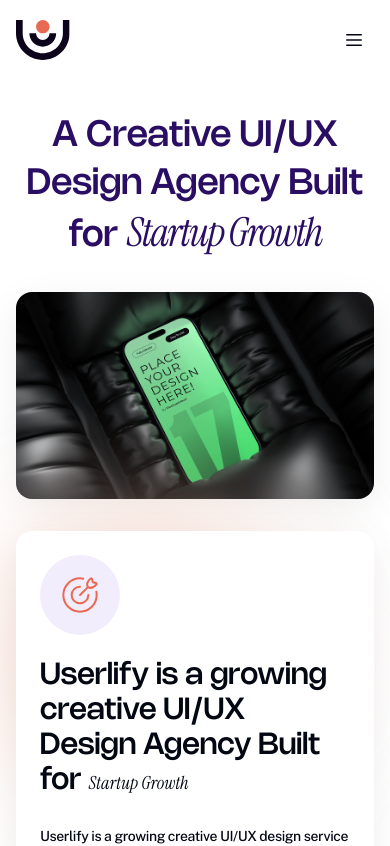
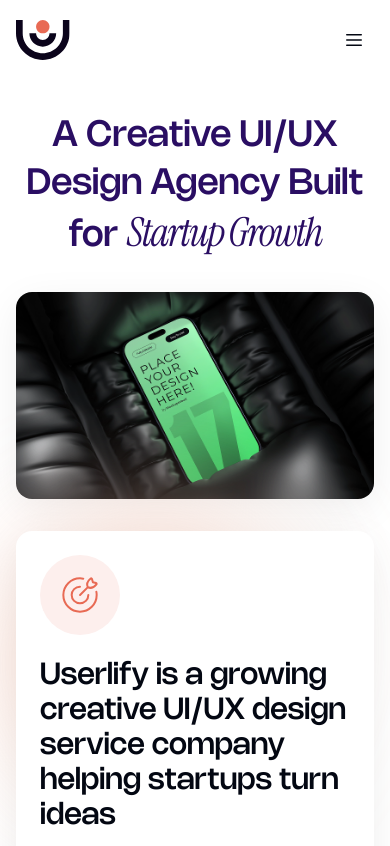
Before and after one commit to SparkStudio-Ltd/userlify, a Next.js app: page /about in a window 390 px wide. Shown: the top 846 px of the page. Built offline with nearby package versions, Linux system fonts and the light colour scheme; a web font is replaced by a local one.

Commit message:
fix: Comment out OurTeamSection in AboutPage and adjust layout in AboutTopSection for improved responsiveness

```diff
--- a/src/app/about/page.tsx
+++ b/src/app/about/page.tsx
@@ -79,9 +79,9 @@
       <div ref={aboutTopRef}>
         <AboutTopSection />
       </div>
-      <div ref={ourTeamRef}>
+      {/* <div ref={ourTeamRef}>
         <OurTeamSection />
-      </div>
+      </div> */}
       <div ref={aboutWhyChooseRef}>
         <AboutWhyChooseSection />
       </div>
--- a/src/components/sections/AboutTop.tsx
+++ b/src/components/sections/AboutTop.tsx
@@ -19,22 +19,22 @@
               </h1>
             </div>
 
-            <div className="grid grid-cols-1 lg:grid-cols-2 items-center gap-8 md:gap-12 lg:gap-16">
-              <div className="overflow-hidden rounded-2xl md:rounded-4xl shadow-soft-lg">
+            <div className="grid grid-cols-1 lg:grid-cols-2 items-stretch gap-8 md:gap-12 lg:gap-16">
+              <div className="h-full overflow-hidden rounded-2xl md:rounded-4xl shadow-soft-lg">
                 <Image
                   src="/assets/images/about_image.png"
                   alt="Design preview"
                   width={832}
                   height={482}
-                  className="w-full h-auto lg:h-[470px] object-cover"
+                  className="h-full w-full object-cover"
                   priority
                 />
               </div>
 
-              <div className="relative">
+              <div className="relative h-full">
                 <div className="absolute -left-2 md:-left-6 -top-4 md:-top-8 h-[300px] w-[300px] md:h-[650px] md:w-[700px] rounded-full bg-gradient-to-br from-[#F6B9A4] via-[#F9D6C7] to-transparent blur-3xl opacity-70" />
-                <div className="relative flex flex-col gap-6 md:gap-10 rounded-2xl md:rounded-3xl bg-white p-6 md:p-10 shadow-soft-lg">
-                  <div className="flex h-20 w-20 items-center justify-center gap-2 rounded-[99px] bg-[#F2EDFD]">
+                <div className="relative flex h-full flex-col gap-6 md:gap-10 rounded-2xl md:rounded-3xl bg-white p-6 md:p-10 shadow-soft-lg">
+                  <div className="flex h-20 w-20 items-center justify-center gap-2 rounded-[99px] bg-[#FDEFED]">
                     <Image
                       src="/assets/icons/whySvg1.svg"
                       alt="idea icon"
@@ -44,14 +44,7 @@
                     />
                   </div>
                   <h2 className="font-heading text-[18px] md:text-[20px] lg:text-[24px] font-medium leading-[26px] md:leading-[28px] lg:leading-[28px] tracking-[0px] text-[#030712]">
-                    Userlify is a growing creative UI/UX
-                    <br />
-                    Design Agency Built
-                    <br />
-                    for{' '}
-                    <span className="font-serif text-[18px] md:text-[20px] lg:text-[24px] font-normal italic">
-                      Startup Growth
-                    </span>
+                    Userlify is a growing creative UI/UX design service company helping startups turn ideas
                   </h2>
                   <p className="font-nav text-[14px] md:text-[16px] lg:text-[18px] font-normal leading-[22px] md:leading-[26px] lg:leading-[28px] tracking-[-0.4px] text-[#030712]">
                     Userlify is a growing creative UI/UX design service company helping startups
```
